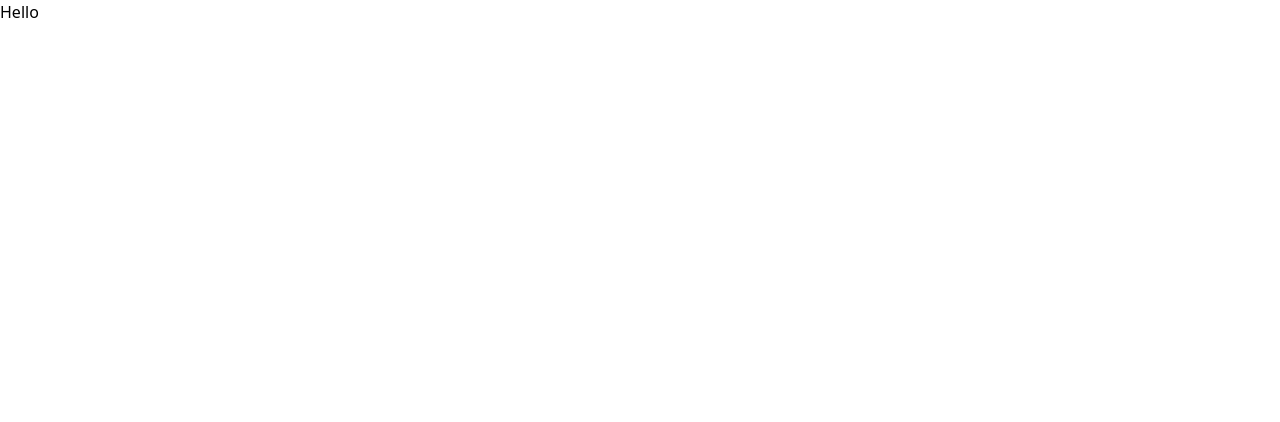
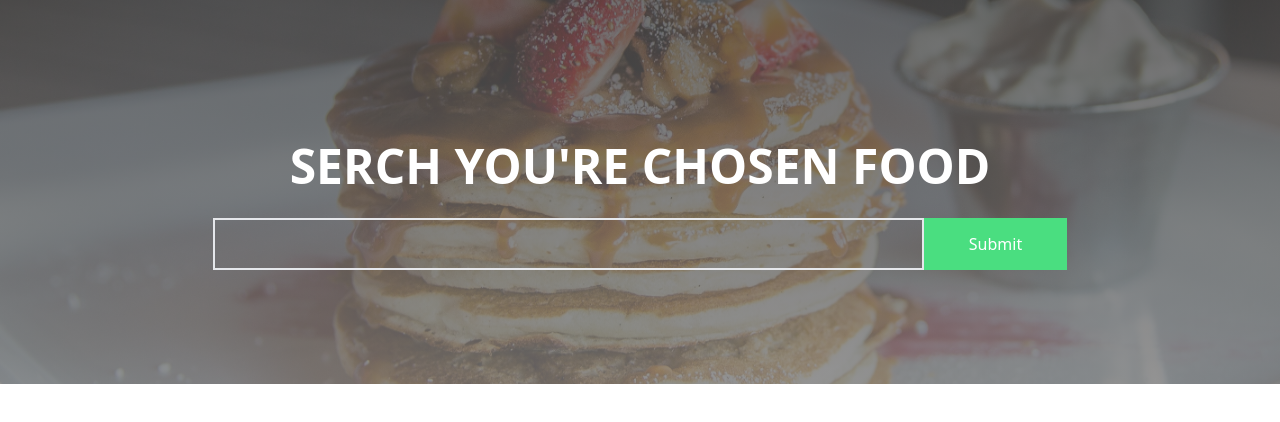
Before and after one commit to detectiveseo/Fooe-Web, a website: page index.html in a window 1280 px wide. Drawn offline with nearby package versions, Linux system fonts and the light colour scheme.

Commit message:
search section added

```diff
--- a/index.html
+++ b/index.html
@@ -9,6 +9,15 @@
     <script src="https://cdn.tailwindcss.com"></script>
 </head>
 <body>
-    <h1>Hello</h1>
+    <section class="h-96 flex flex-col justify-center items-center" style="background: linear-gradient(rgba(77, 77, 77, 0.8), rgba(121, 121, 121, 0.8)), url(./Images/pexels-ash-376464.jpg);
+    background-position: center center;
+    background-repeat: no-repeat;
+    background-size: cover;">
+    <h1 class="text-white uppercase text-5xl font-bold m-7">Serch You're chosen Food</h1>
+        <div class="w-8/12 mx-auto flex flex-col lg:flex-row ">
+            <input class="bg-transparent border text-white border-2 p-3 w-10/12" type="text" name="serch" id="serch_filed">
+            <input class="w-12/12 lg:w-2/12 bg-green-400 text-white py-3" value="Submit" type="button">
+        </div>
+    </section>
 </body>
 </html>
```
Also changed, not shown: Images/pexels-ash-376464.jpg (added).
